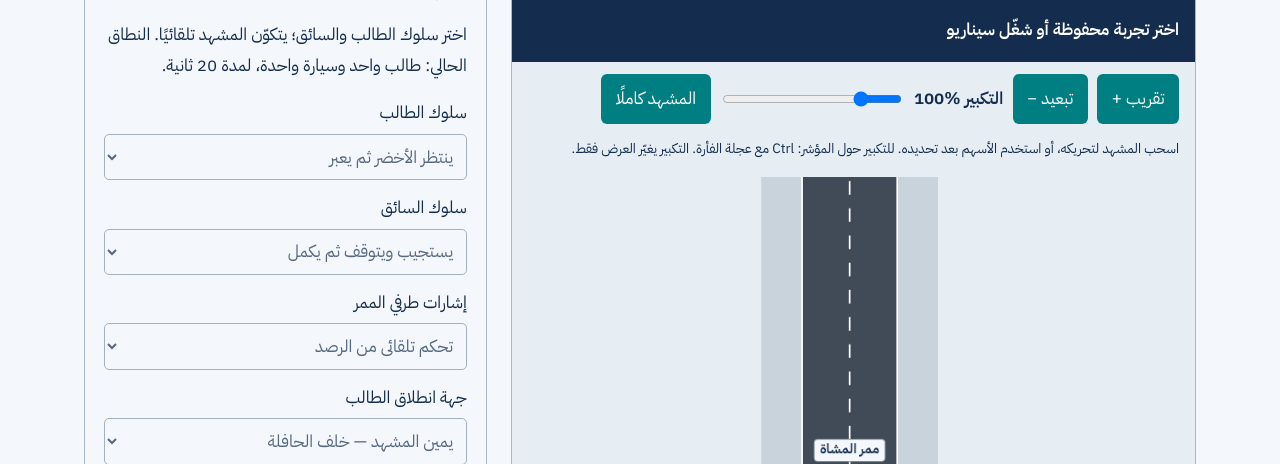
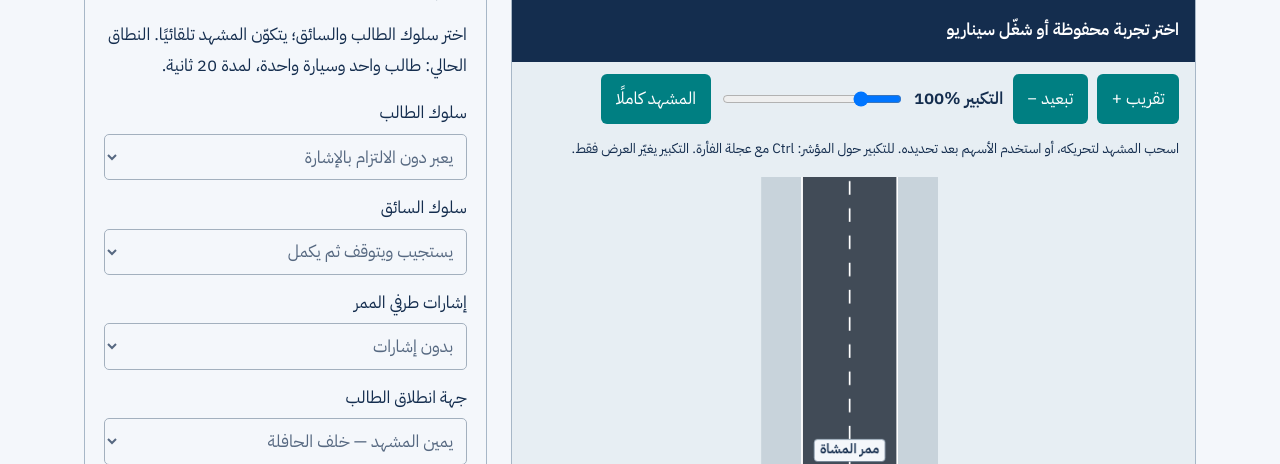
Before and after one commit to mesuef1974/shadow-hazard, a Django app: template backend/simulation/templates/simulation/index.html in a window 1280 px wide. Shown: the part 365-829 px from the top of the page. Run offline with Django 5.2, Linux system fonts and the light colour scheme; the template is opened without the code that fills it, so the values that code supplies are empty.

Commit message:
fix(simulation): lab starts without pedestrian signals; the frozen signal mode is labelled
Co-Authored-By: Claude Opus 5.5 <noreply@anthropic.com>
Claude-Session: https://claude.ai/code/session_01KpHmx2VssFAh3ZzqFcVUey

```diff
--- a/backend/simulation/templates/simulation/index.html
+++ b/backend/simulation/templates/simulation/index.html
@@ -25,9 +25,9 @@
 <aside class="controls">
 <form id="experiment">{% csrf_token %}<h2>ابنِ تجربتك</h2><p>اختر سلوك الطالب والسائق؛ يتكوّن المشهد تلقائيًا. النطاق الحالي: طالب واحد وسيارة واحدة، لمدة 20 ثانية.</p>
 <input id="scenario" name="key" type="hidden" value="custom">
-<label>سلوك الطالب<select name="pedestrian_behavior"><option value="cross">يعبر دون الالتزام بالإشارة</option><option value="obey" selected>ينتظر الأخضر ثم يعبر</option><option value="standing">يبقى واقفًا</option><option value="stop">يتوقف عند الزمن المحدد</option><option value="pause_crossing">يتوقف وسط الممر ثم يكمل</option><option value="reverse">يتراجع عند الزمن المحدد</option><option value="run">يسرع إلى الضعف بحد أقصى 4 م/ث عند الزمن المحدد</option><option value="away">يكمل على الرصيف</option></select></label>
+<label>سلوك الطالب<select name="pedestrian_behavior"><option value="cross" selected>يعبر دون الالتزام بالإشارة</option><option value="obey">ينتظر الأخضر ثم يعبر (يتطلب الإشارات المجمّدة)</option><option value="standing">يبقى واقفًا</option><option value="stop">يتوقف عند الزمن المحدد</option><option value="pause_crossing">يتوقف وسط الممر ثم يكمل</option><option value="reverse">يتراجع عند الزمن المحدد</option><option value="run">يسرع إلى الضعف بحد أقصى 4 م/ث عند الزمن المحدد</option><option value="away">يكمل على الرصيف</option></select></label>
 <label>سلوك السائق<select name="driver_behavior"><option value="respond">يستجيب ويتوقف ثم يكمل</option><option value="ignore">لا يستجيب للتنبيه</option><option value="slow">يبطئ إلى نصف السرعة دون توقف</option><option value="brake">يتباطأ منذ البداية بمقدار 2 م/ث² حتى يتوقف</option><option value="accelerate">يتسارع رغم التنبيه</option><option value="parked">يبقى متوقفًا</option><option value="premature">يتوقف ثم يتحرك بعد ثانية ولو لم يكتمل العبور</option></select></label>
-<label>إشارات طرفي الممر<select name="signals"><option value="auto" selected>تحكم تلقائي من الرصد</option><option value="off">بدون إشارات</option></select></label>
+<label>إشارات طرفي الممر<select name="signals"><option value="off" selected>بدون إشارات</option><option value="auto">تحكم تلقائي من الرصد (وضع مجمّد خارج المشروع)</option></select></label>
 <label>جهة انطلاق الطالب<select name="crossing_side"><option value="right">يمين المشهد — خلف الحافلة</option><option value="left">يسار المشهد</option></select></label>
 <p id="behavior-help">مهلة الاستجابة تتحكم في تأخر السائق. رصد منتظر عند الممر يثبت طلب العبور حتى عبوره أو تراجعه.</p>
 <div class="field-grid"><label>زمن تغير سلوك الطالب (ث)<input name="behavior_time" type="number" min="0" max="15" step="0.1" value="2" required></label><label>مدة توقفه وسط الممر (ث)<input name="pause_duration" type="number" min="0.5" max="10" step="0.1" value="3" required></label></div>
```
